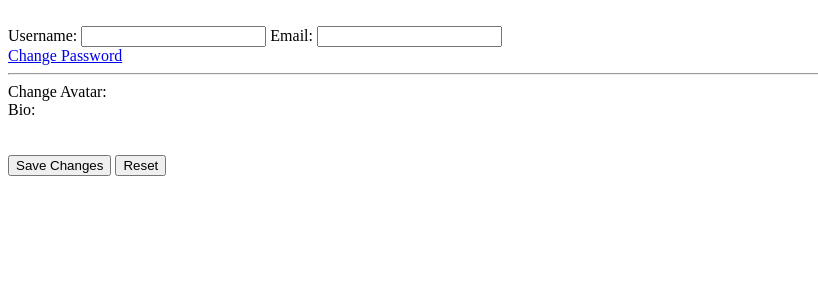
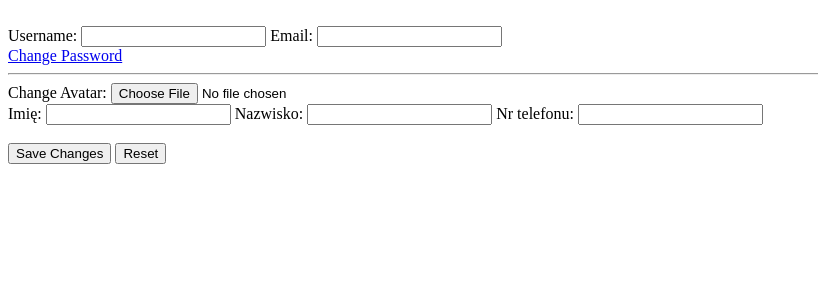
Before and after one commit to NiyeSadece/smakosz, a Django app: template templates/accounts/profile.html in a window 1280 px wide. Shown: the top 300 px of the page, without its empty margins (0-818 px from the left). Run offline with Django 4.2, Linux system fonts and the light colour scheme; the template is opened without the code that fills it: values that come from a table or form of the project are taken from there, others are empty.

Commit message:
fixed user profile template

```diff
--- a/templates/accounts/profile.html
+++ b/templates/accounts/profile.html
@@ -1,44 +1,31 @@
 {% extends "base.html" %}
 {% block title %}Profile Page{% endblock title %}
 {% block content %}
-    <div class="row my-3 p-3">
-        <img class="rounded-circle account-img" src="{{ user.profile.image.url }} " style="cursor: pointer;"/>
-    </div>
+        <img src="{{ user.profile.image.url }} "/>
     {% if user_form.errors %}
-        <div class="alert alert-danger alert-dismissible" role="alert">
-            <div id="form_errors">
                 {% for key, value in user_form.errors.items %}
                     <strong>{{ value }}</strong>
                 {% endfor %}
-            </div>
-            <button type="button" class="close" data-dismiss="alert" aria-label="Close">
-                <span aria-hidden="true">&times;</span>
-            </button>
-        </div>
     {% endif %}
-    <div class="form-content">
         <form method="post" enctype="multipart/form-data">
             {% csrf_token %}
-            <div class="form-row">
-                <div class="col-md-5">
-                    <div class="form-group">
-                        <label class="small mb-1">Username:</label>
+                    <div>
+                        <label>Username:</label>
                             {{ user_form.username }}
-                        <label class="small mb-1">Email:</label>
+                        <label>Email:</label>
                             {{ user_form.email }}
                     </div>
-                    <div class="form-group">
+                    <div>
                         <a href="#">Change Password</a>
                         <hr>
-                        <label class="small mb-1">Change Avatar:</label>
-                        {{ profile_form.avatar }}
+                        <label>Change Avatar:</label>
+                        {{ profile_form.image }}
                     </div>
-                    <label class="small mb-1">Bio:</label> {{ profile_form.bio }}
-                </div>
-            </div>
+                    <label>Imię:</label> {{ profile_form.first_name }}
+                    <label>Nazwisko:</label> {{ profile_form.last_name }}
+                    <label>Nr telefonu:</label> {{ profile_form.phone_number }}
             <br><br>
-            <button type="submit" class="btn btn-dark btn-lg">Save Changes</button>
-            <button type="reset" class="btn btn-dark btn-lg">Reset</button>
+            <button type="submit">Save Changes</button>
+            <button type="reset">Reset</button>
         </form>
-    </div>
 {% endblock content %}
```
